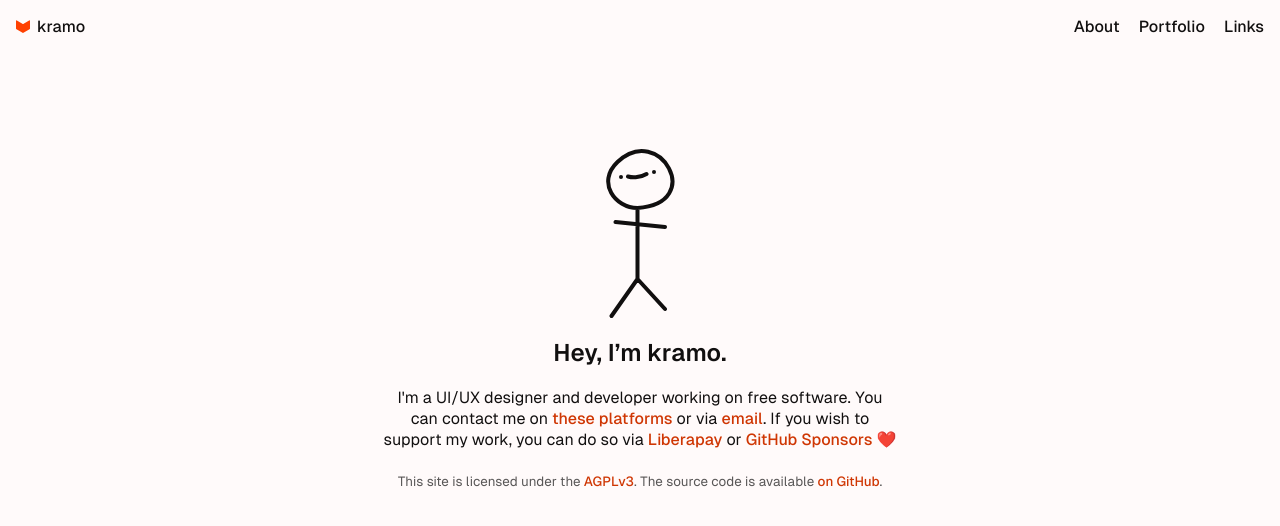
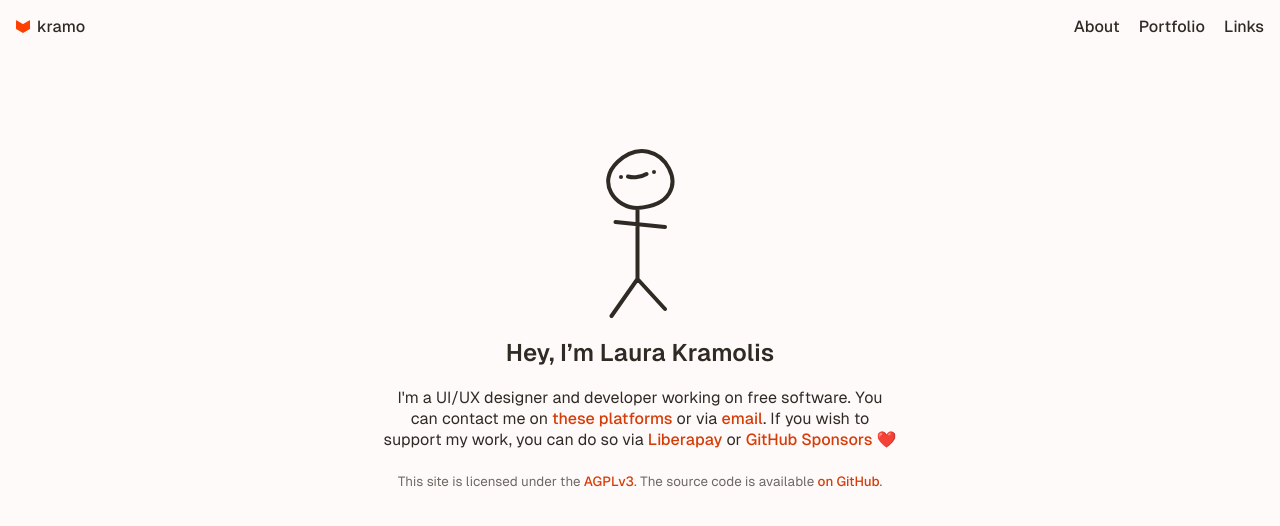
Before and after one commit to kra-mo/kramo.page, a Jekyll site: the page built from about/index.md, in a window 1280 px wide. Shown: the top 526 px of the page. Built offline with Jekyll 4.4.1, drawn with Linux system fonts in a browser that asks for light colours.

Commit message:
Change wording on about page

```diff
--- a/about/index.md
+++ b/about/index.md
@@ -50,7 +50,7 @@ description: About me, contact information and website license.
     <circle cx="48" cy="24" r="2" fill="var(--fg)"/>
 </svg>
 
-## Hey, I'm kramo.
+## Hey, I'm Laura Kramolis
 
 <p style="margin: auto; max-width: 50ch;">
     I'm a UI/UX designer and developer working on free&nbsp;software.
--- a/stylesheet.css
+++ b/stylesheet.css
@@ -50,7 +50,7 @@
 }
 
 :root {
-    --fg: #110f0f;
+    --fg: #302a25;
     --bg: snow;
     --accent: #ff4000;
     --accent-dim: color-mix(in srgb, var(--accent) 80%, var(--fg));
```
